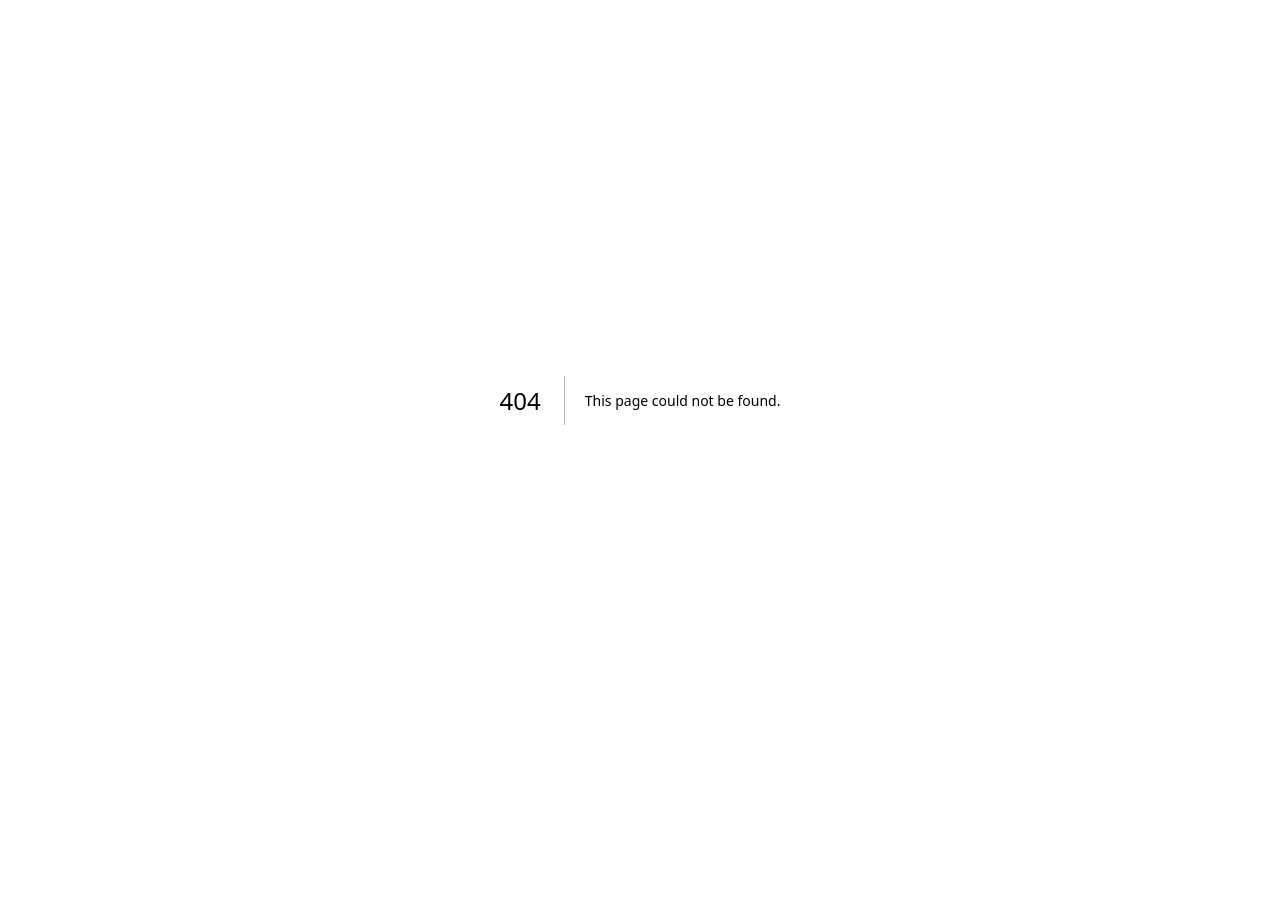
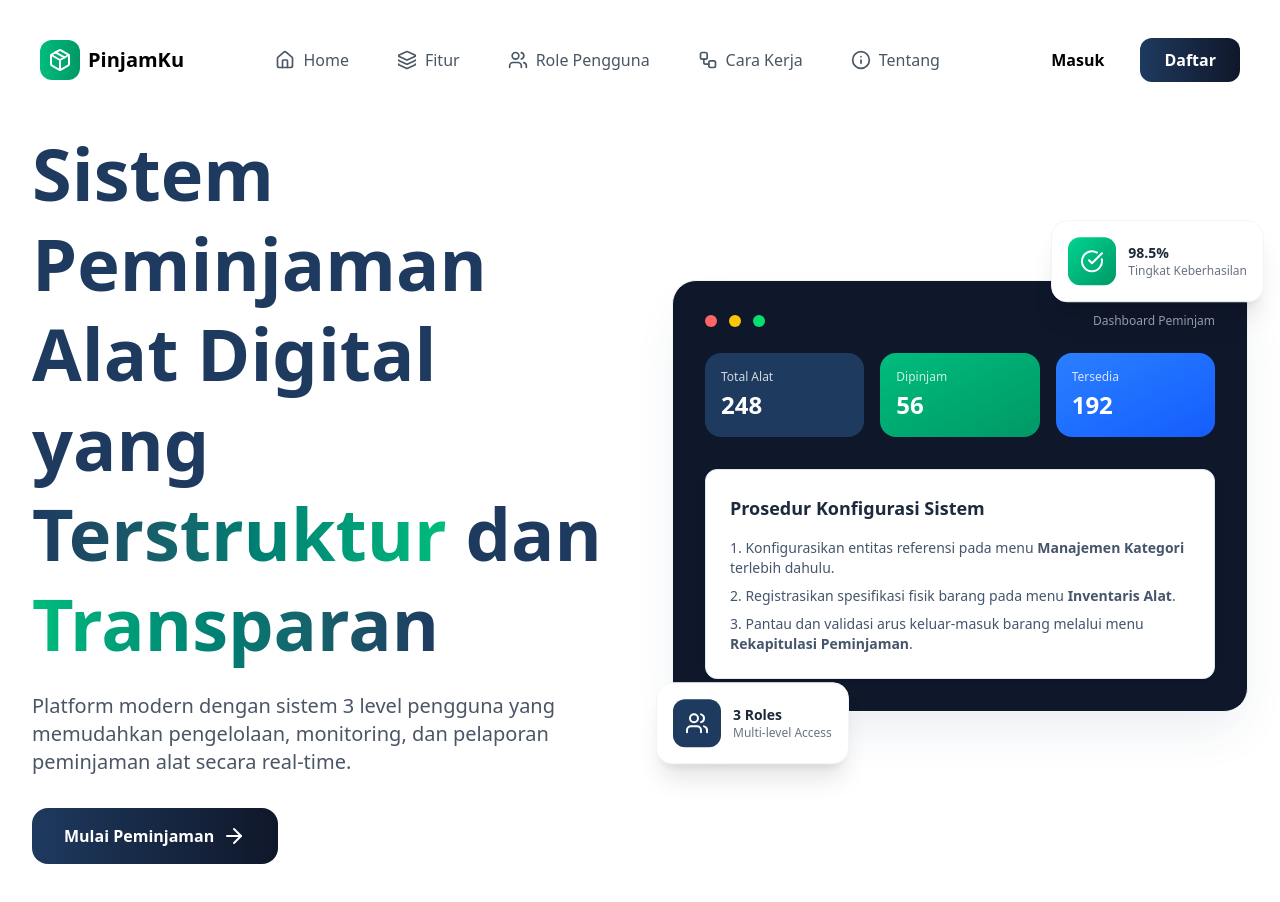
Before and after one commit to ahmadsanny2/peminjaman-alat, a Next.js app in the folder client/: page /home in a window 1280 px wide. Before the commit this address had no page. Shown: the top 902 px of the page. Before the commit the page ends 800 px from the top, so only its background shows below. Built offline with nearby package versions, Linux system fonts and the light colour scheme.

Commit message:
refactor: tidy up the code

```diff
--- /dev/null
+++ b/client/src/app/home/page.js
@@ -0,0 +1,13 @@
+import Navbar from "@/components/Navbar/page";
+import Hero from "./hero-section/page";
+
+const HomePage = () => {
+  return (
+    <div className="">
+      <Navbar />
+      <Hero />
+    </div>
+  );
+};
+
+export default HomePage;
```
